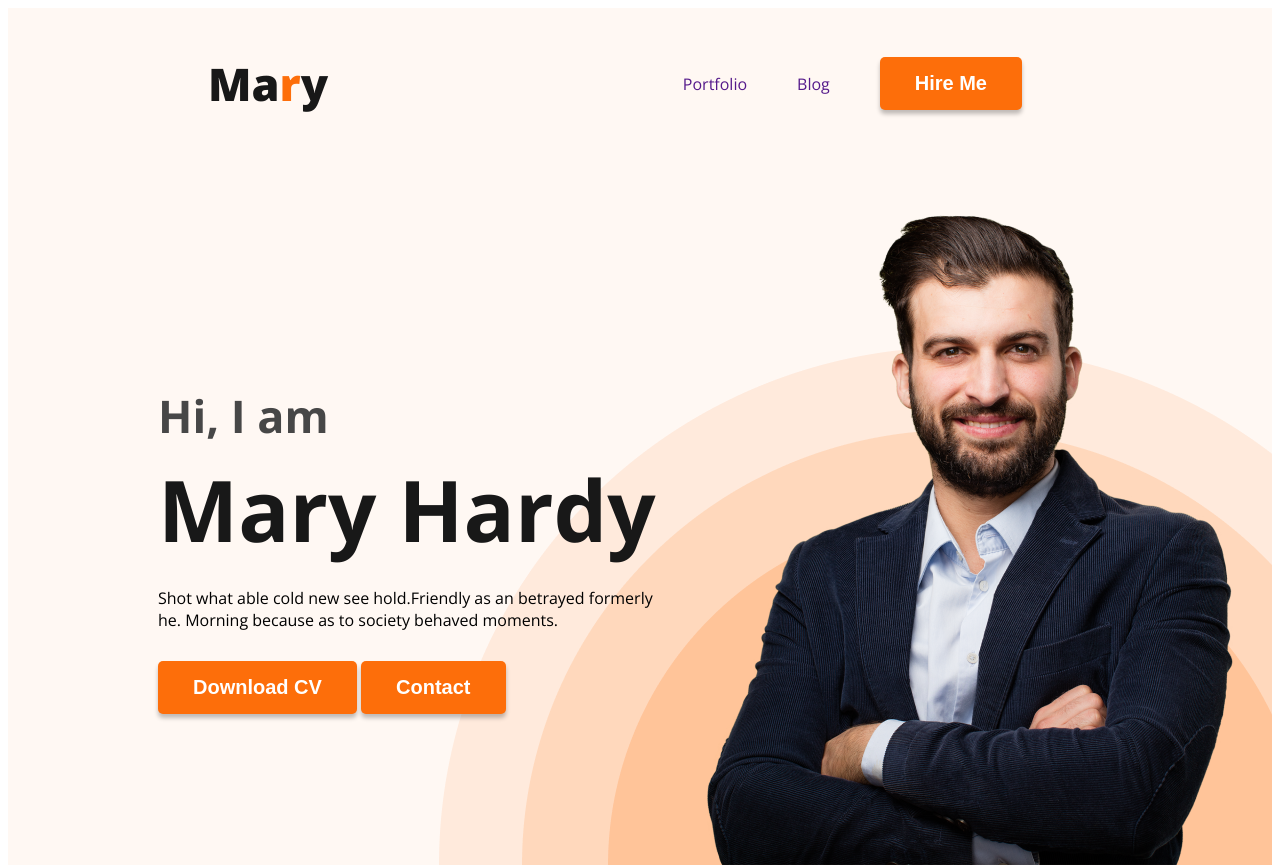
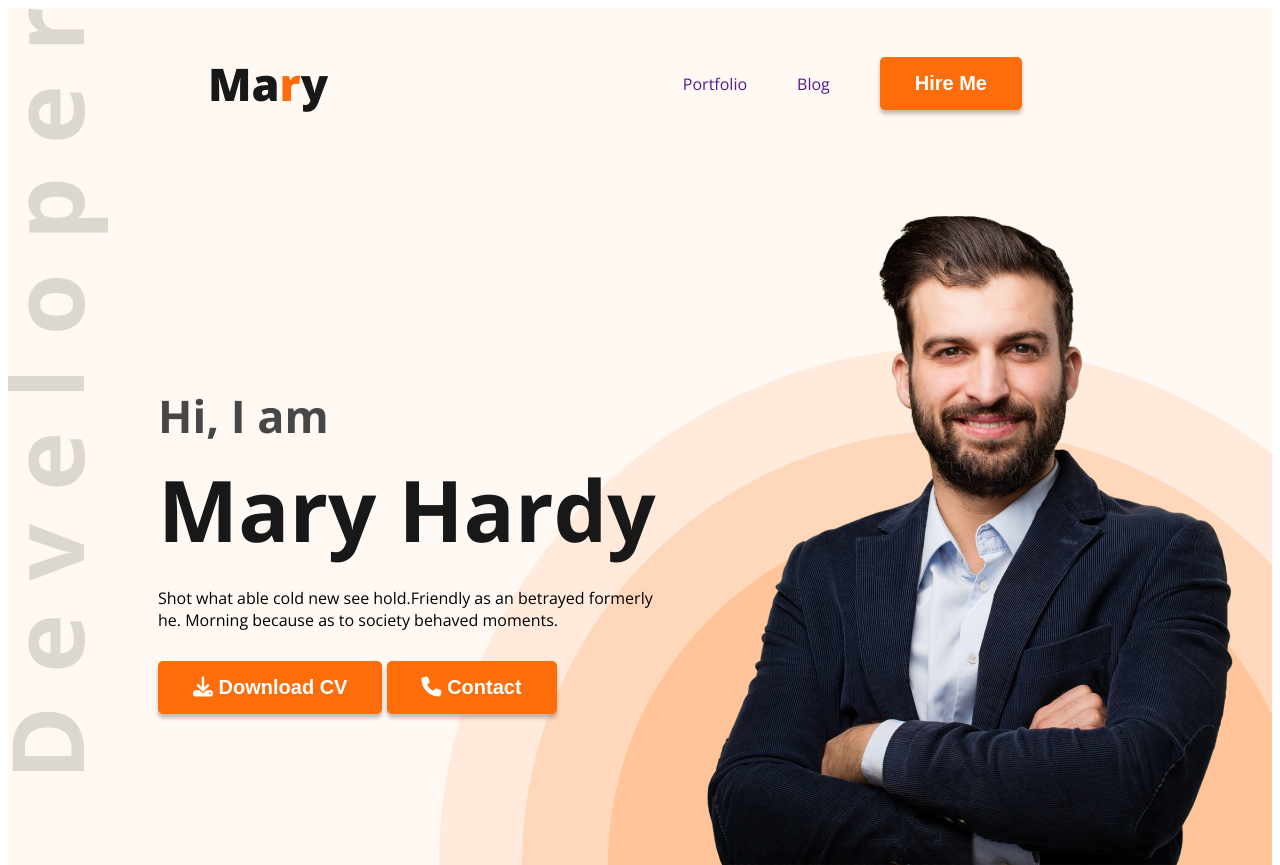
Before and after one commit to jaed71/Developer-portfolio, a plain HTML site: page index.html in a window 1280 px wide. Shown: the top 865 px of the page. Drawn offline with nearby package versions, Linux system fonts and the light colour scheme.

Commit message:
font added

```diff
--- a/index.html
+++ b/index.html
@@ -9,6 +9,7 @@
 <link rel="preconnect" href="https://fonts.gstatic.com" crossorigin>
 <link href="https://fonts.googleapis.com/css2?family=Open+Sans:wght@400;700;800&display=swap" rel="stylesheet">
     <link rel="stylesheet" href="styles/portfolio.css">
+    <script src="https://kit.fontawesome.com/ee9eaa851a.js" crossorigin="anonymous"></script>
 </head>
 
 <body>
@@ -29,8 +30,8 @@
                 <h3 class="banner-greeting">Hi, I am</h3>
                 <h1 class="banner-heading">Mary Hardy</h1>
                 <p class=" banner-description">Shot what able cold new see hold.Friendly as an betrayed formerly he. Morning because as to society behaved moments.</p>
-                <button class="btn-primary">Download CV</button>
-                <button class="btn-primary">Contact</button>
+                <button class="btn-primary"><i class="fa-solid fa-download"></i> Download CV</button>
+                <button class="btn-primary"><i class="fa-solid fa-phone"></i>  Contact</button>
             </div>
             <img class="dp" src="images/hardy.png" alt="">
         </div>
@@ -183,7 +184,7 @@
             </div>
         </div>
     </div>
-    <div class="download-cv"><button class="btn-primary">Download CV</button></div>
+    <div class="download-cv"><button class="btn-primary"><i class="fa-solid fa-download"></i> Download CV</button></div>
 </section>
     </main>
     <footer>
--- a/styles/portfolio.css
+++ b/styles/portfolio.css
@@ -55,11 +55,12 @@ nav a {
 /* header related style */
 .header {
     background-color: #FFF8F3;
-    background-image: url('../images/header_bg.png');
+    background-image: url('../images/header_bg.png'), url('../images/developer.png');
     background-repeat: no-repeat;
-    background-position: bottom right;
+    background-position: bottom right, top left;
 
 }
+
 
 .banner {
     padding: 30px 30px 00px 150px;
```
